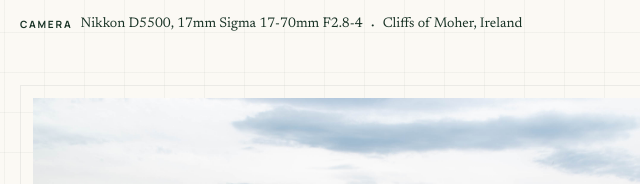
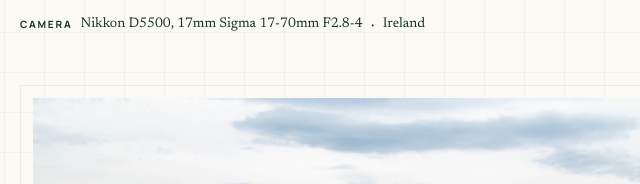
Before and after one commit to neilzo/neilzo.github.io, an Astro site: page /posts/2025-07-13-ireland in a window 1280 px wide. Shown: the part 248-432 px from the top of the page, 396-1036 px from the left. Built offline with nearby package versions, Linux system fonts and the light colour scheme; Astro itself is replaced by a stand-in of ours; some packages are replaced by stand-ins of ours.

Commit message:
Fix build?

```diff
--- a/src/content/posts/2025-07-13-ireland/index.mdx
+++ b/src/content/posts/2025-07-13-ireland/index.mdx
@@ -5,7 +5,7 @@ date: 2025-07-13
 tags: [Photos, Travel]
 excerpt: The Cliffs of Moher
 camera: Nikkon D5500, 17mm Sigma 17-70mm F2.8-4
-location: Cliffs of Moher, Ireland
+location: Ireland
 images:
   - src: ./DSC_0430-3.jpg
     alt: The Cliffs of Moher
```
Also changed, not shown: 1 other file.
